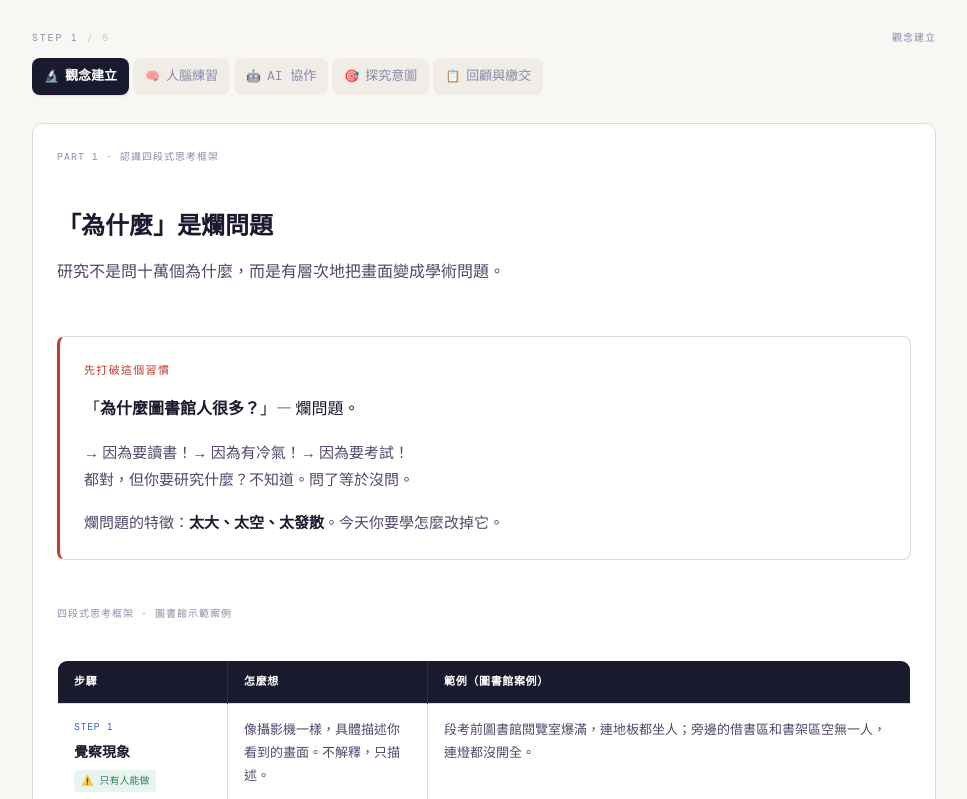
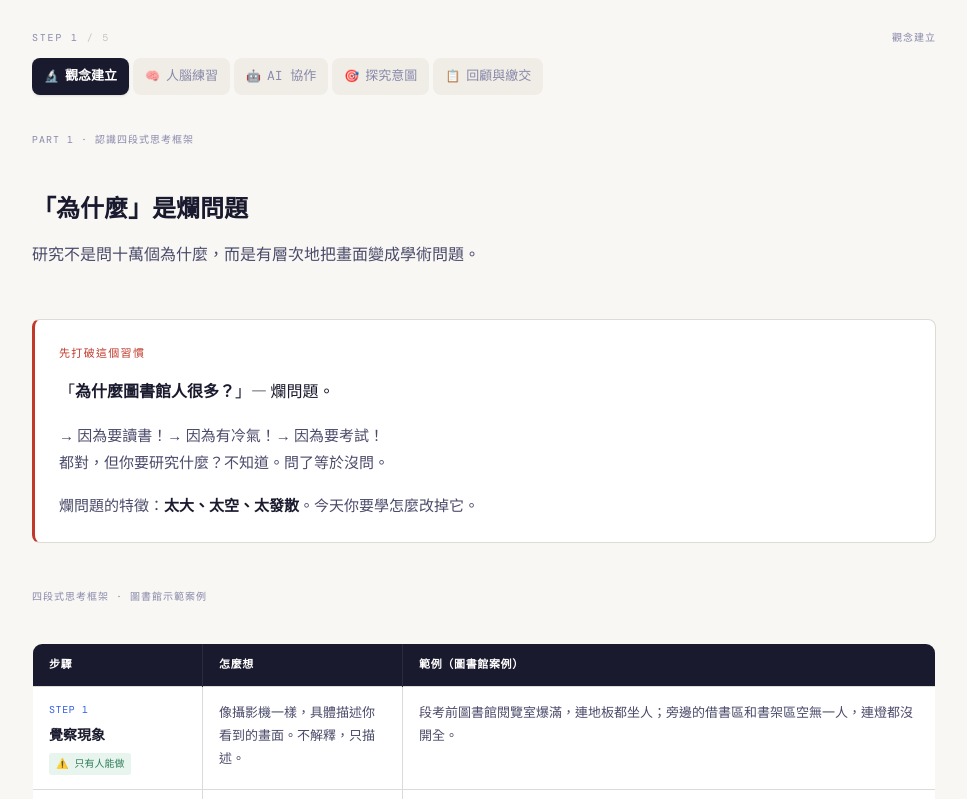
Before and after one commit to Ivanchen114/research-navigator, a React (Vite) app: page /w2 in a window 1280 px wide. Shown: the part 901-1700 px from the top of the page, without its empty margins (276-1243 px from the left). Built offline with nearby package versions, Linux system fonts and the light colour scheme.

Commit message:
更新: 2026-04-18 23:04

```diff
--- a/src/components/ui/StepEngine.jsx
+++ b/src/components/ui/StepEngine.jsx
@@ -10,10 +10,11 @@ import { ChevronLeft, ChevronRight, ArrowRight } from 'lucide-react';
  *   prevWeek  (object)          — { label: '回 W1 模仿遊戲', to: '/w1' }
  *   nextWeek  (object)          — { label: '前往 W3 題目健檢', to: '/w3' }
  *   weekCode  (string)          — 顯示在底部檔案編號列，如 "R.I.B. · W2"
+ *   flat      (boolean)         — 拿掉內容面板的白卡外殼，讓內容直接跟頁面背景融合
  *   className (string)
  */
 
-export default function StepEngine({ steps, prevWeek, nextWeek, weekCode, className = '' }) {
+export default function StepEngine({ steps, prevWeek, nextWeek, weekCode, flat = false, className = '' }) {
   const [current, setCurrent] = useState(0);
   const total = steps.length;
   const topRef = useRef(null);
@@ -73,7 +74,13 @@ export default function StepEngine({ steps, prevWeek, nextWeek, weekCode, classN
       </nav>
 
       {/* 內容面板 */}
-      <div className="step-engine-panel bg-white border border-[var(--border)] rounded-[var(--radius-unified)] p-6 min-h-[200px]">
+      <div
+        className={
+          flat
+            ? 'step-engine-panel py-2 min-h-[200px]'
+            : 'step-engine-panel bg-white border border-[var(--border)] rounded-[var(--radius-unified)] p-6 min-h-[200px]'
+        }
+      >
         {steps[current]?.content}
       </div>
 
--- a/src/pages/ProblemFocus.jsx
+++ b/src/pages/ProblemFocus.jsx
@@ -165,6 +165,7 @@ export const ProblemFocus = () => {
               weekCode="R.I.B. · W2"
               prevWeek={{ label: '回 W1 模仿遊戲', to: '/w1' }}
               nextWeek={{ label: '前往 W3 題目健檢', to: '/w3' }}
+              flat
               steps={[
 
                 /* ──────── Step 1: 觀念建立 ──────── */
```
